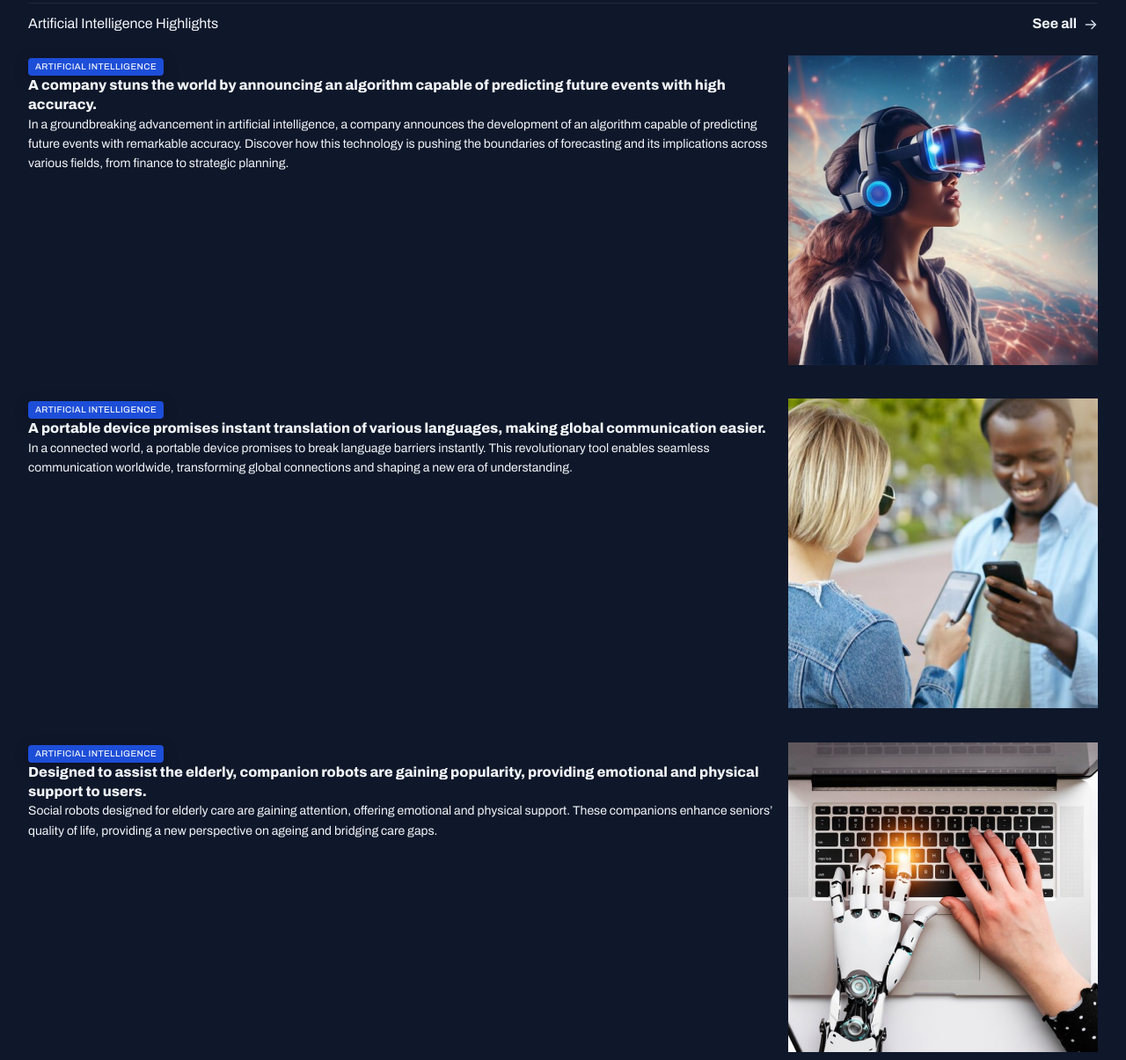
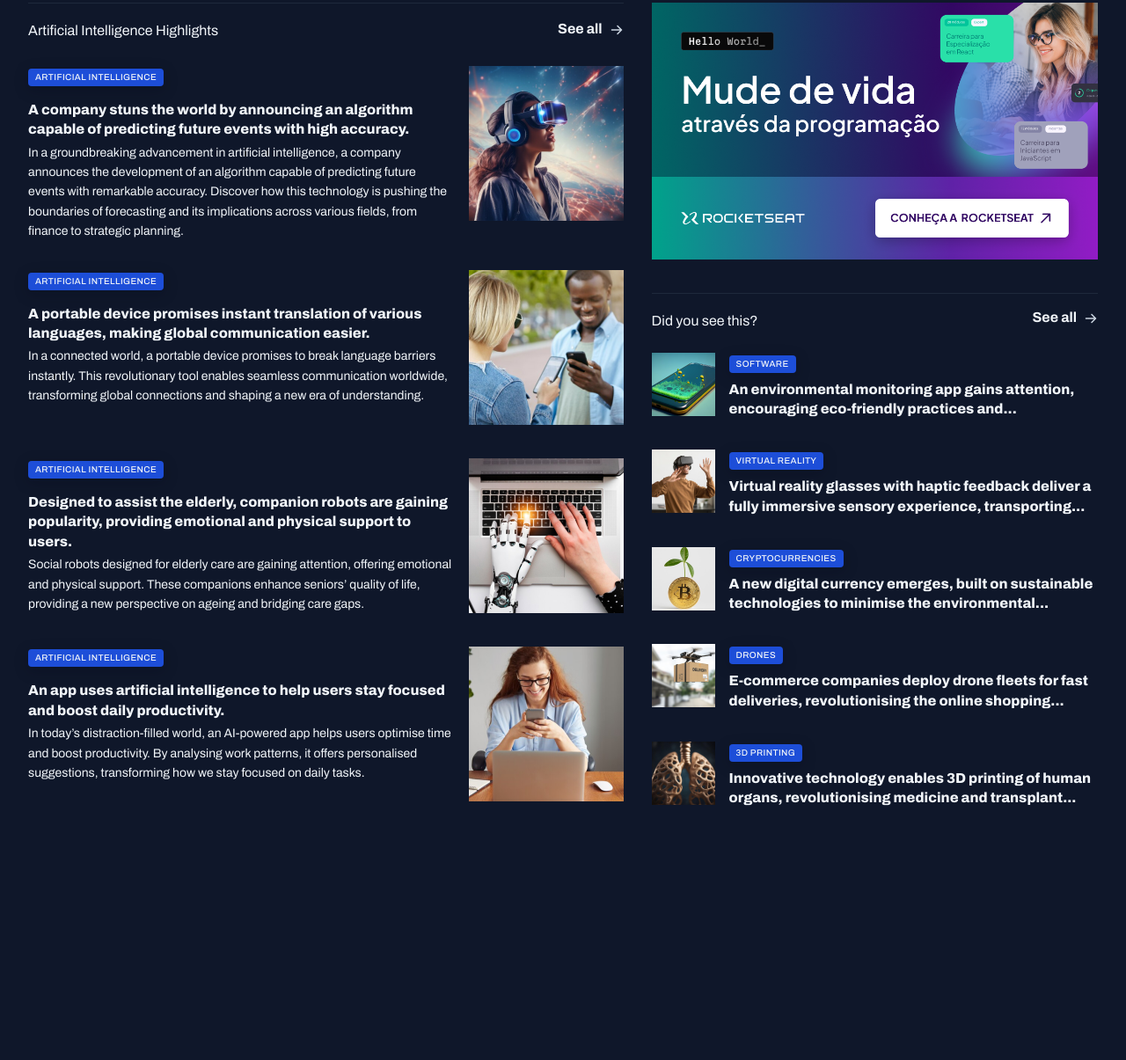
Before and after one commit to rodrigovaladao/project-news-portal, a plain HTML site: page index.html in a window 1280 px wide. Shown: the part 1062-2267 px from the top of the page at 88% size. After the commit the page ends 2023 px from the top, so only its background shows below. Drawn offline with Linux system fonts and the light colour scheme.

Commit message:
css all cards  and sections

```diff
--- a/index.html
+++ b/index.html
@@ -244,6 +244,7 @@
         </div>
       </section>
 
+      <aside>
         <div>
           <div id="ads">
             <img src="assets/Ads.png" alt="" />
@@ -268,7 +269,7 @@
                   <span class="content-tag">Software</span>
                   <h3 class="text-xl">
                     An environmental monitoring app gains attention, encouraging
-                  eco-friendly practices and raising awareness.
+                    eco-friendly practices and...
                   </h3>
                 </div>
               </article>
@@ -282,8 +283,7 @@
                   <span class="content-tag">Virtual Reality</span>
                   <h3 class="text-xl">
                     Virtual reality glasses with haptic feedback deliver a fully
-                  immersive sensory experience, transporting users into digital
-                  environments.
+                    immersive sensory experience, transporting...
                   </h3>
                 </div>
               </article>
@@ -297,8 +297,7 @@
                   <span class="content-tag">Cryptocurrencies</span>
                   <h3 class="text-xl">
                     A new digital currency emerges, built on sustainable
-                  technologies to minimise the environmental impact of
-                  cryptocurrency mining.
+                    technologies to minimise the environmental...
                   </h3>
                 </div>
               </article>
@@ -311,8 +310,8 @@
                 <div>
                   <span class="content-tag">Drones</span>
                   <h3 class="text-xl">
-                  E-commerce companies deploy drone fleets for fast deliveries,
-                  revolutionising the online shopping landscape.
+                    E-commerce companies deploy drone fleets for fast
+                    deliveries, revolutionising the online shopping...
                   </h3>
                 </div>
               </article>
@@ -326,13 +325,14 @@
                   <span class="content-tag">3D Printing</span>
                   <h3 class="text-xl">
                     Innovative technology enables 3D printing of human organs,
-                  revolutionising medicine and transplant waitlists.
+                    revolutionising medicine and transplant...
                   </h3>
                 </div>
               </article>
             </div>
           </section>
         </div>
+      </aside>
     </main>
   </body>
 </html>
--- a/styles/global.css
+++ b/styles/global.css
@@ -53,8 +53,16 @@ img {
 }
 
 main {
-  margin-top: 40px;
-  gap: 80px;
+  margin-block: 40px;
+  row-gap: 80px;
+  column-gap: 32px;
+
+  grid-template-columns: 2fr 1.5fr;
+
+  grid-template-areas:
+    "featured featured"
+    "weekly weekly"
+    "ai aside";
 }
 
 .content-tag {
--- a/styles/sections.css
+++ b/styles/sections.css
@@ -21,6 +21,8 @@ section header {
 }
 
 #featured {
+  grid-area: featured;
+
   img {
     height: 100%;
     object-fit: cover;
@@ -56,6 +58,8 @@ section header {
 }
 
 #weekly {
+  grid-area: weekly;
+
   & > div {
     grid-template-columns: repeat(4, 292px);
   }
@@ -79,3 +83,40 @@ section header {
     }
   }
 }
+
+#ai {
+  grid-area: ai;
+
+  img {
+    width: 176px;
+    aspect-ratio: 1/1;
+    object-fit: cover;
+  }
+
+  h3 {
+    /* margin top and bottom */
+    margin-block: 8px 4px;
+  }
+
+  .content-tag {
+    margin-bottom: 8px;
+  }
+}
+
+aside {
+  grid-area: aside;
+}
+
+#more {
+  margin-top: 32px;
+
+  h3 {
+    margin-top: 8px;
+  }
+
+  img {
+    width: 72px;
+    aspect-ratio: 1/1;
+    object-fit: cover;
+  }
+}
```
Lines whose indentation alone changed are shown as unchanged.
